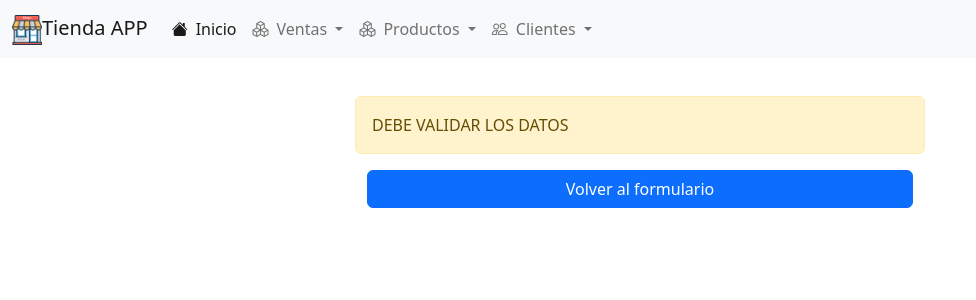
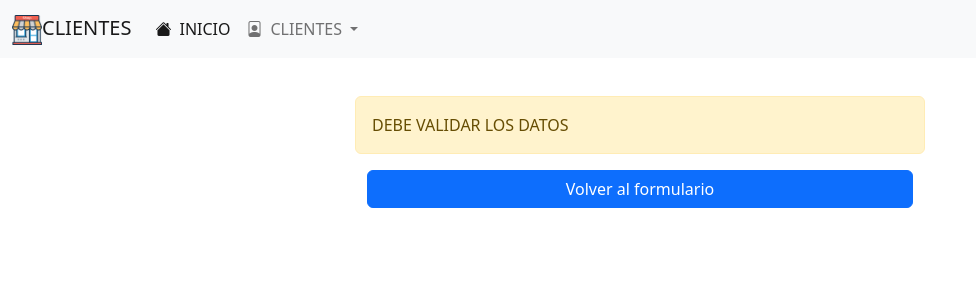
Before and after one commit to Frankd11366/EXERCISE_CRUD_PHP_RIVAS, a PHP site: page /controladores/cliente/guardar.php in a window 1280 px wide. Shown: the top 300 px of the page, without its empty margins (0-976 px from the left). Run offline with PHP 8.4, Linux system fonts and the light colour scheme; data that the repository does not hold is empty.

Commit message:
creacion de navbar

```diff
--- a/vistas/templates/navbar.php
+++ b/vistas/templates/navbar.php
@@ -1,39 +1,21 @@
 <nav class="navbar fixed-top navbar-expand-lg bg-light">
   <div class="container-fluid">
-    <a class="navbar-brand" href="/crud_2024/vistas/producto/index.php"><img src="/crud_2024/src/images/logo.png" alt="Logo" width="30" height="30">Tienda APP</a>
+    <a class="navbar-brand" href="../../vistas/cliente/index.php"><img src="../../src/images/logo.png" alt="Logo" width="30" height="30">CLIENTES</a>
     <button class="navbar-toggler" type="button" data-bs-toggle="collapse" data-bs-target="#navbarScroll" aria-controls="navbarScroll" aria-expanded="false" aria-label="Toggle navigation">
       <span class="navbar-toggler-icon"></span>
     </button>
     <div class="collapse navbar-collapse" id="navbarScroll">
       <ul class="navbar-nav me-auto my-2 my-lg-0" style="--bs-scroll-height: 100px;">
         <li class="nav-item">
-          <a class="nav-link active" aria-current="page" href="#"><i class="bi bi-house-fill me-2"></i>Inicio</a>
+          <a class="nav-link active" aria-current="page" href="../../vistas/cliente/index.php"><i class="bi bi-house-fill me-2"></i>INICIO</a>
         </li>
         <li class="nav-item dropdown">
           <a class="nav-link dropdown-toggle" href="#" role="button" data-bs-toggle="dropdown" aria-expanded="false">
-            <i class="bi bi-boxes me-2"></i>Ventas
+            <i class="bi bi-file-person me-2"></i>CLIENTES
           </a>
           <ul class="dropdown-menu">
-            <li><a class="dropdown-item" href="/crud_2024/vistas/ventas/index.php"><i class="bi bi-plus-circle me-2"></i>Ingreso de ventas</a></li>
-            <!-- <li><a class="dropdown-item" href="/crud_2024/vistas/producto/buscar.php"><i class="bi bi-search me-2"></i>Buscar</a></li> -->
-          </ul>
-        </li>
-        <li class="nav-item dropdown">
-          <a class="nav-link dropdown-toggle" href="#" role="button" data-bs-toggle="dropdown" aria-expanded="false">
-            <i class="bi bi-boxes me-2"></i>Productos
-          </a>
-          <ul class="dropdown-menu">
-            <li><a class="dropdown-item" href="/crud_2024/vistas/producto/index.php"><i class="bi bi-plus-circle me-2"></i>Crear</a></li>
-            <li><a class="dropdown-item" href="/crud_2024/vistas/producto/buscar.php"><i class="bi bi-search me-2"></i>Buscar</a></li>
-          </ul>
-        </li>
-        <li class="nav-item dropdown">
-          <a class="nav-link dropdown-toggle" href="#" role="button" data-bs-toggle="dropdown" aria-expanded="false">
-            <i class="bi bi-people me-2"></i>Clientes
-          </a>
-          <ul class="dropdown-menu">
-            <li><a class="dropdown-item" href="/crud_2024/vistas/cliente/index.php"><i class="bi bi-plus-circle me-2"></i>Crear</a></li>
-            <li><a class="dropdown-item" href="/crud_2024/vistas/cliente/buscar.php"><i class="bi bi-search me-2"></i>Buscar</a></li>
+            <li><a class="dropdown-item" href="../../vistas/cliente/index.php"><i class="bi bi-plus-circle me-2"></i>CREAR</a></li>
+            <li><a class="dropdown-item" href="../cliente/buscar.php"><i class="bi bi-search me-2"></i>BUSCAR</a></li>
           </ul>
         </li>
     </div>
```
